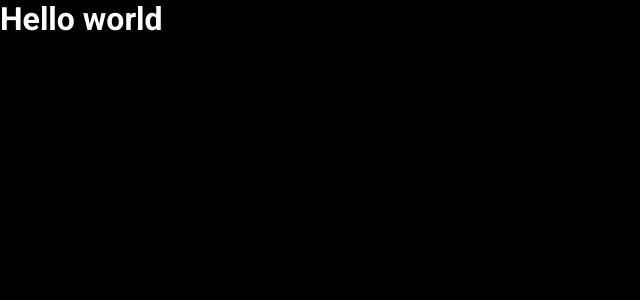
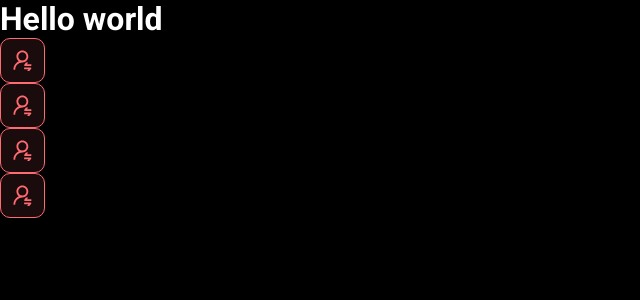
Before and after one commit to Theyvison/dsmeta, a React (Vite) app in the folder frontend/: page / in a window 1280 px wide. Shown: the top 300 px of the page, without its empty margins (0-640 px from the left). Built offline with nearby package versions, Linux system fonts and the light colour scheme.

Commit message:
First component

```diff
--- a/frontend/src/App.tsx
+++ b/frontend/src/App.tsx
@@ -1,7 +1,15 @@
+import NotificationButton from "./components/NotificationButton";
+
 function App() {
   return (
-    <h1>Hello world</h1>
-  )
+    <>
+      <h1>Hello world</h1>
+      <NotificationButton />
+      <NotificationButton />
+      <NotificationButton />
+      <NotificationButton />
+    </>
+  );
 }
 
-export default App
+export default App;
--- /dev/null
+++ b/frontend/src/components/NotificationButton/index.tsx
@@ -0,0 +1,12 @@
+import icon from "../../assets/img/notification-icon.svg";
+import "./styles.css";
+
+function NotificationButton() {
+  return (
+    <div className="dsmeta-red-btn">
+      <img src={icon} alt="Notificar" />
+    </div>
+  );
+}
+
+export default NotificationButton;
--- /dev/null
+++ b/frontend/src/components/NotificationButton/styles.css
@@ -0,0 +1,15 @@
+.dsmeta-red-btn {
+  height: 45px;
+  width: 45px;
+  background-color: rgba(255, 107, 114, 0.1);
+  border: 1px solid #ff6b72;
+  border-radius: 10px;
+  display: flex;
+  align-items: center;
+  justify-content: center;
+  cursor: pointer;
+}
+
+.dsmeta-red-btn img {
+  width: 19px;
+}
```
Also changed, not shown: frontend/src/assets/img/notification-icon.svg (added).
